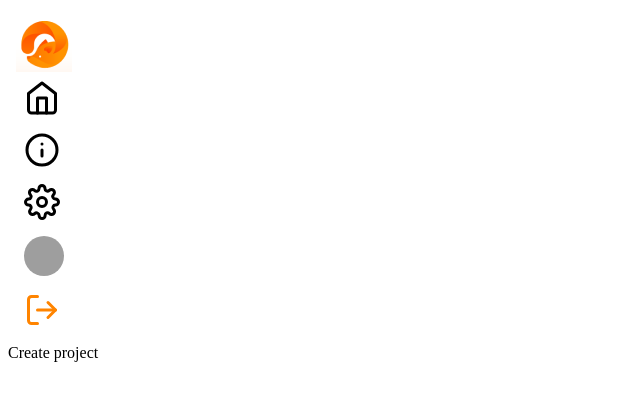
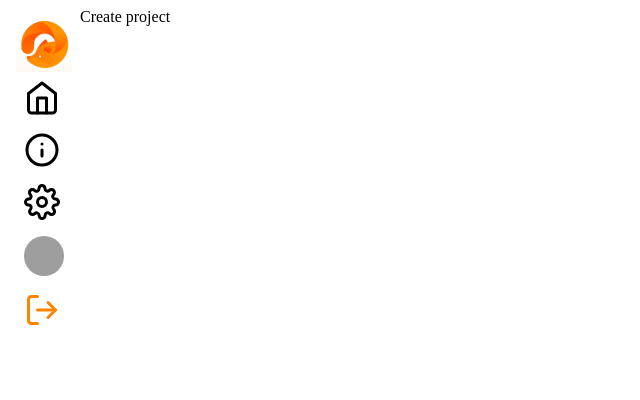
Before and after one commit to avinash-vk/promanage, a React (Create React App) app in the folder client/: page /project/create in a window 1280 px wide. Shown: the top 400 px of the page, without its empty margins (0-640 px from the left). Built offline with nearby package versions, Linux system fonts and the light colour scheme; grey boxes are pictures that could not be loaded.

Commit message:
added sidebar

```diff
--- a/client/src/App.js
+++ b/client/src/App.js
@@ -5,7 +5,7 @@ import ROUTES from "./routes";
 import Dashboard from "./pages/Dashboard";
 import CreateProject from "./pages/CreateProject";
 import Project from "./pages/Project";
-import Sidebar from "./components/Sidebar";
+import SignedInLayout from "./layout/SignedInLayout";
 
 function App() {
   let routes = (
@@ -19,8 +19,9 @@ function App() {
 
   return (
     <BrowserRouter>
-      <Sidebar />
-      {routes}
+      <SignedInLayout >
+        {routes}
+      </SignedInLayout>
     </BrowserRouter>
   );
 }
--- /dev/null
+++ b/client/src/layout/SignedInLayout.js
@@ -0,0 +1,40 @@
+import React from "react";
+import { Grid } from "@material-ui/core";
+import { makeStyles } from "@material-ui/core/styles";
+import Sidebar from "../components/Sidebar";
+
+const useStyles = makeStyles(() => ({
+  container: {
+    height: "100%",
+    overflowY: "auto",
+    display:"flex",
+    flex:1,
+    backgroundColor:"#FFF"
+  },
+  sidebar: {
+    height: "100%",
+    backgroundColor:"#FFF"
+  },
+  fullHeight:{
+    height:"100vh",
+  }
+}));
+
+const SignedInLayout = ({ children }) => {
+  const classes = useStyles();
+  return (
+    <Grid container className={classes.fullHeight}>
+      <Grid item xs={0.5} className={classes.sidebar}>
+        <Sidebar />
+      </Grid>
+      <Grid
+        item
+        xs={11.5}
+        className={classes.container}>
+        {children}
+      </Grid>
+    </Grid>
+  );
+};
+
+export default SignedInLayout;
```
